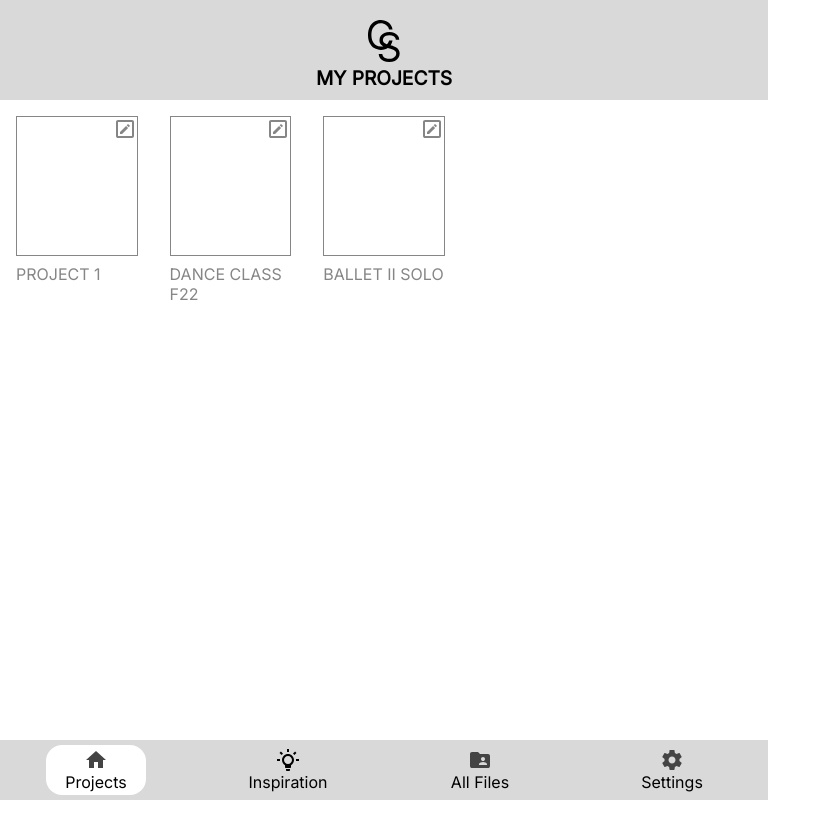
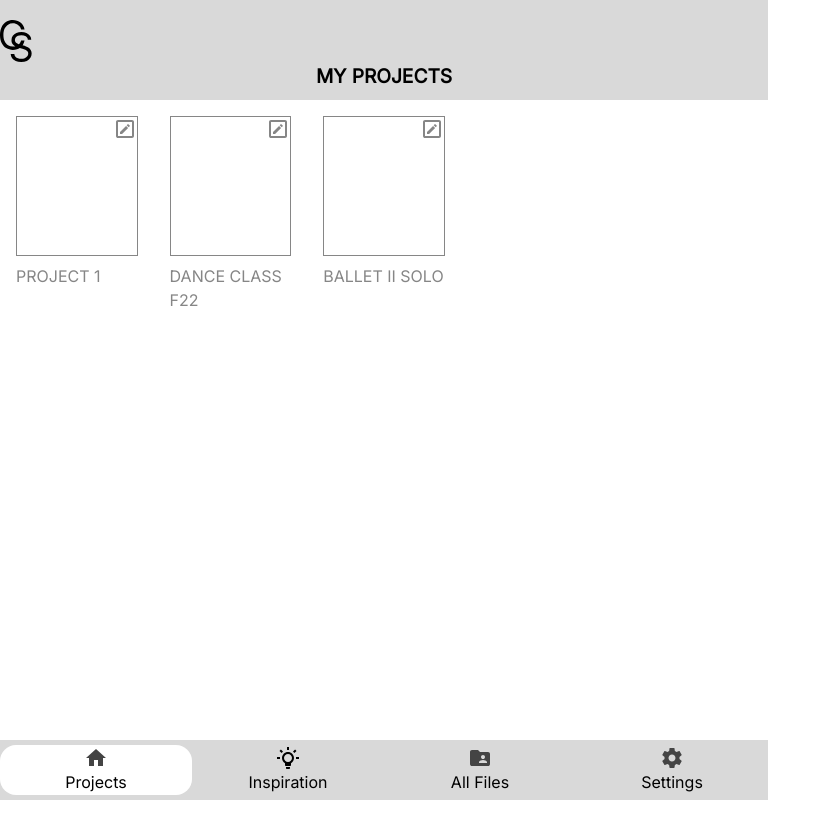
Before and after one commit to rsoeyadi/ChoreoStudio, a React (Create React App) app: page / in a window 1280 px wide. Shown: the top 838 px of the page, without its empty margins (0-831 px from the left). Before the commit the page ends 800 px from the top, so only its background shows below. Built offline with nearby package versions, Linux system fonts and the light colour scheme.

Commit message:
fixed positioning of active tab overlay on safari

```diff
--- a/src/components/Tab.js
+++ b/src/components/Tab.js
@@ -8,7 +8,6 @@
   height: 100%;
   background-color: white;
   border-radius: 1em;
-  max-width: 100px;
   max-height: 50px;
   z-index: -1;
   background-color: white;
--- a/src/style/app.css
+++ b/src/style/app.css
@@ -1,12 +1,81 @@
-@import url('https://fonts.googleapis.com/css2?family=Inter&display=swap');
+@import url("https://fonts.googleapis.com/css2?family=Inter&display=swap");
 
-* {
-    font-family: 'Inter', sans-serif;
-    margin: 0;
-    padding: 0;
-    box-sizing: border-box;
+.App {
+  max-width: 768px;
 }
 
-.App {
-    max-width: 768px;
+/* Box sizing rules */
+*,
+*::before,
+*::after {
+  box-sizing: border-box;
+  font-family: "Inter", sans-serif;
 }
+
+/* Remove default margin */
+body,
+h1,
+h2,
+h3,
+h4,
+p,
+figure,
+blockquote,
+dl,
+dd {
+  margin: 0;
+}
+
+/* Remove list styles on ul, ol elements with a list role, which suggests default styling will be removed */
+ul[role="list"],
+ol[role="list"] {
+  list-style: none;
+}
+
+/* Set core root defaults */
+html:focus-within {
+  scroll-behavior: smooth;
+}
+
+/* Set core body defaults */
+body {
+  min-height: 100vh;
+  text-rendering: optimizeSpeed;
+  line-height: 1.5;
+}
+
+/* A elements that don't have a class get default styles */
+a:not([class]) {
+  text-decoration-skip-ink: auto;
+}
+
+/* Make images easier to work with */
+img,
+picture {
+  max-width: 100%;
+  display: block;
+}
+
+/* Inherit fonts for inputs and buttons */
+input,
+button,
+textarea,
+select {
+  font: inherit;
+}
+
+/* Remove all animations, transitions and smooth scroll for people that prefer not to see them */
+@media (prefers-reduced-motion: reduce) {
+  html:focus-within {
+    scroll-behavior: auto;
+  }
+
+  *,
+  *::before,
+  *::after {
+    animation-duration: 0.01ms !important;
+    animation-iteration-count: 1 !important;
+    transition-duration: 0.01ms !important;
+    scroll-behavior: auto !important;
+  }
+}
```
